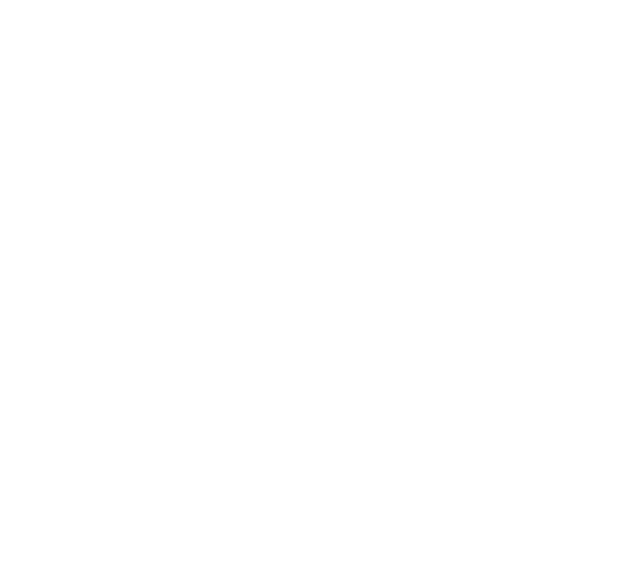
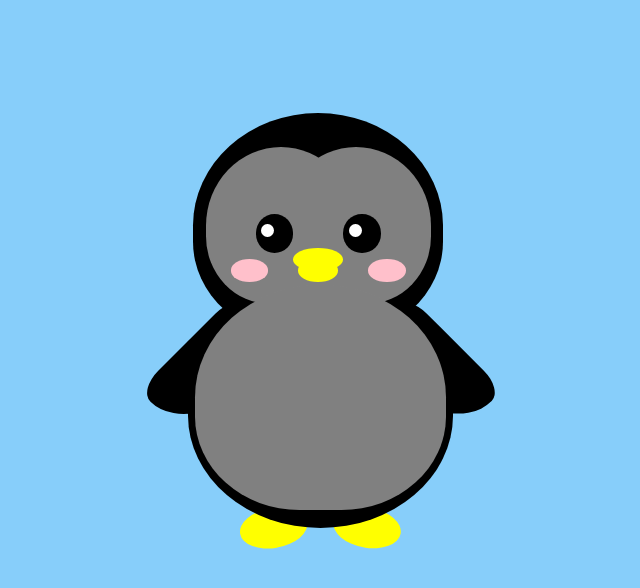
Before and after one commit to IsaiasOR/proyectosHTML-CSS, a plain HTML site: page Pigüino/pinguino.html in a window 1280 px wide. Shown: the whole page, without its empty margins (322-962 px from the left). Drawn offline with Linux system fonts and the light colour scheme.

Commit message:
Seguimiento del ejemplo de un pingüino del canal FreeCodeCamp

```diff
--- a/Pigüino/pinguino.css
+++ b/Pigüino/pinguino.css
@@ -0,0 +1,170 @@
+.pinguino {
+  --pinguino-barriga: gray;
+  --pinguino-pico: yellow;
+  position: relative;
+  margin: auto;
+  display: block;
+  margin-top: 5%;
+  width: 500px;
+  height: 500px;
+}
+
+body {
+  background: lightskyblue;
+}
+
+.pinguino * {
+  position: absolute;
+}
+
+.torso-superior {
+  top: 10%;
+  left: 25%;
+  background: black;
+  width: 50%;
+  height: 45%;
+  border-radius: 70% 70% 60% 60%;
+}
+
+.torso-inferior {
+  top: 48%;
+  left: 24%;
+  background: black;
+  width: 53%;
+  height: 45%;
+  border-radius: 70% 70% 100% 100%;
+}
+
+.mano-derecha {
+  top: 0%;
+  left: -5%;
+  background: black;
+  width: 30%;
+  height: 60%;
+  border-radius: 30% 30% 120% 30%;
+  transform: rotate(45deg);
+  z-index: -1;
+}
+
+.mano-izquierda {
+  top: 0%;
+  left: 75%;
+  background: black;
+  width: 30%;
+  height: 60%;
+  border-radius: 30% 30% 30% 120%;
+  transform: rotate(-45deg);
+  z-index: -1;
+}
+
+.cara-derecha {
+  top: 15%;
+  left: 35%;
+  background: var(--pinguino-barriga, white);
+  width: 60%;
+  height: 70%;
+  border-radius: 70% 70% 60% 60%;
+}
+
+.cara-izquierda {
+  top: 15%;
+  left: 5%;
+  background: var(--pinguino-barriga, white);
+  width: 60%;
+  height: 70%;
+  border-radius: 70% 70% 60% 60%;
+}
+
+.barriga {
+  top: -8%;
+  left: 2.5%;
+  background: var(--pinguino-barriga, white);
+  width: 95%;
+  height: 100%;
+  border-radius: 120% 120% 100% 100%;
+}
+
+.pie-derecho {
+  top: 85%;
+  left: 60%;
+  background: var(--pinguino-pico, orange);
+  width: 15%;
+  height: 30%;
+  border-radius: 50% 50% 50% 50%;
+  transform: rotate(-80deg);
+  z-index: -2222;
+}
+
+.pie-izquierdo {
+  top: 85%;
+  left: 25%;
+  background: var(--pinguino-pico, orange);
+  width: 15%;
+  height: 30%;
+  border-radius: 50% 50% 50% 50%;
+  transform: rotate(80deg);
+  z-index: -2222;
+}
+
+.ojo-derecho {
+  top: 45%;
+  left: 60%;
+  background: black;
+  width: 15%;
+  height: 17%;
+  border-radius: 50%;
+}
+
+.ojo-izquierdo {
+  top: 45%;
+  left: 25%;
+  background: black;
+  width: 15%;
+  height: 17%;
+  border-radius: 50%;
+}
+
+.reflejo-ojo {
+  top: 25%;
+  left: 15%;
+  background: white;
+  width: 35%;
+  height: 35%;
+  border-radius: 50%;
+}
+
+.mejilla-derecha {
+  top: 65%;
+  left: 15%;
+  background: pink;
+  width: 15%;
+  height: 10%;
+  border-radius: 50%;
+}
+
+.mejilla-izquierda {
+  top: 65%;
+  left: 70%;
+  background: pink;
+  width: 15%;
+  height: 10%;
+  border-radius: 50%;
+}
+
+.pico-superior {
+  top: 60%;
+  left: 40%;
+  background: var(--pinguino-pico, orange);
+  width: 20%;
+  height: 10%;
+  border-radius: 50%;
+}
+
+.pico-inferior {
+  top: 65%;
+  left: 42%;
+  background: var(--pinguino-pico, orange);
+  width: 16%;
+  height: 10%;
+  border-radius: 50%;
+}
--- a/Pigüino/pinguino.html
+++ b/Pigüino/pinguino.html
@@ -1,20 +1,24 @@
 <!DOCTYPE html>
 <html lang="en">
+
 <head>
-    <meta charset="UTF-8">
-    <meta name="viewport" content="width=device-width, initial-scale=1.0">
-    <link rel="stylesheet" href="pinguino.css">
-    <title>Pingüino adorable</title>
+  <meta charset="UTF-8">
+  <meta name="viewport" content="width=device-width, initial-scale=1.0">
+  <link rel="stylesheet" href="pinguino.css">
+  <title>Pingüino adorable</title>
 </head>
+
 <body>
   <div class="pinguino">
     <div class="torso-superior">
       <div class="cara-derecha"></div>
       <div class="cara-izquierda"></div>
-      <div class="ojo-derecho"></div>
-        <div class="reflejo-ojo-der"></div>
-      <div class="ojo-izquierdo"></div>
-        <div class="reflejo-ojo-izq"></div>
+      <div class="ojo-derecho">
+        <div class="reflejo-ojo"></div>
+      </div>
+      <div class="ojo-izquierdo">
+        <div class="reflejo-ojo"></div>
+      </div>
       <div class="mejilla-derecha"></div>
       <div class="mejilla-izquierda"></div>
       <div class="pico-superior"></div>
@@ -30,4 +34,5 @@
     </div>
   </div>
 </body>
+
 </html>
```
